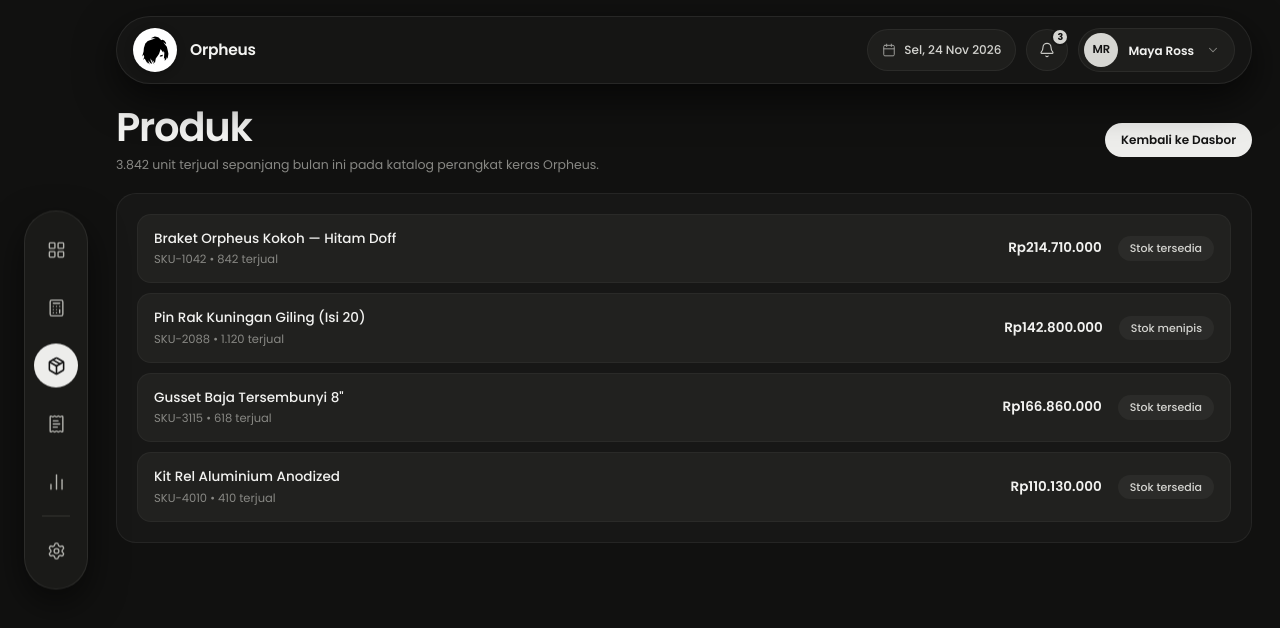
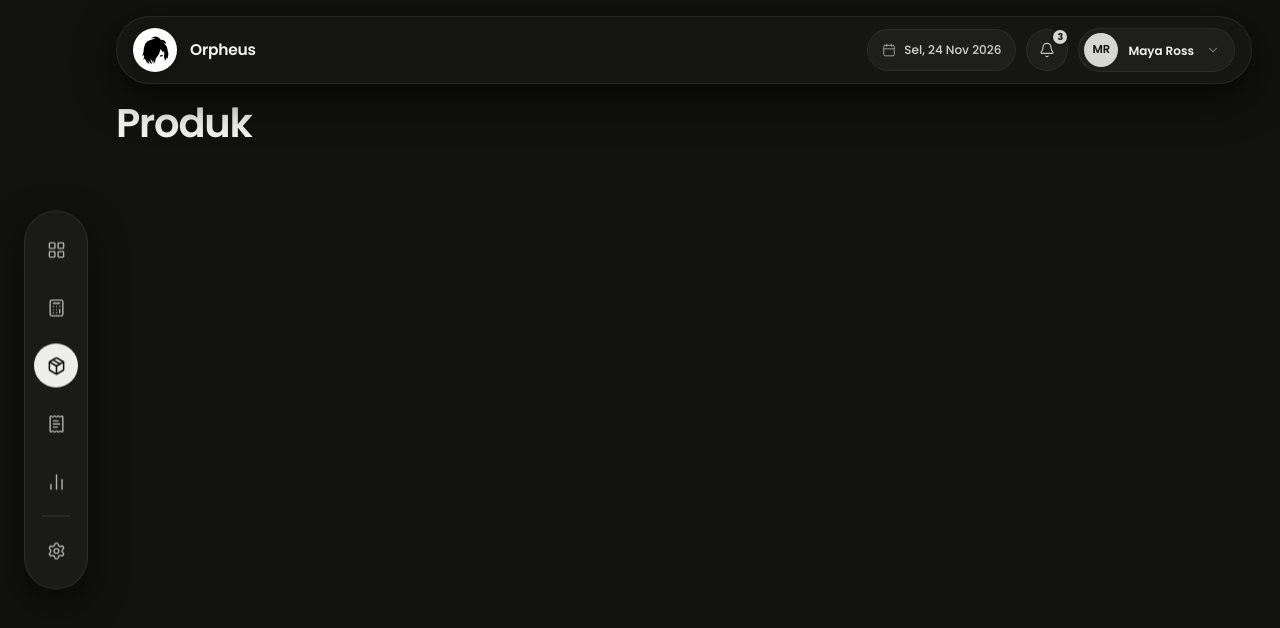
Before and after one commit to AdnyanaNVR/Orpheus, a React (Vite) app: page / in a window 1280 px wide. Both pictures are taken after a click on the button 56 px from the left and 365 px from the top of the page. Shown: the top 628 px of the page. Built offline with nearby package versions, Linux system fonts and the light colour scheme.

Commit message:
feat: implement dedicated ProdukView component
Migrate product management out of SecondaryView to a standalone component for better scalability and navigation handling.

```diff
--- a/src/App.tsx
+++ b/src/App.tsx
@@ -14,6 +14,7 @@ import { RevenueChartCard } from './components/RevenueChartCard';
 import { VisitsByTimeCard } from './components/VisitsByTimeCard';
 import { TotalVisitsCard } from './components/TotalVisitsCard';
 import { KasirView } from './components/KasirView';
+import { ProdukView } from './components/ProdukView';
 import { SecondaryView } from './components/SecondaryView';
 
 const PERIOD_FILTERS: PeriodFilter[] = ['Hari Ini', '7 Hari', '30 Hari'];
@@ -120,6 +121,8 @@ export default function App() {
           </main>
         ) : activeTab === 'Kasir' ? (
           <KasirView />
+        ) : activeTab === 'Produk' ? (
+          <ProdukView />
         ) : (
           <SecondaryView
             tab={activeTab}
--- /dev/null
+++ b/src/components/ProdukView.tsx
@@ -0,0 +1,13 @@
+import React from 'react';
+
+export const ProdukView: React.FC = () => {
+  return (
+    <main>
+      <div className="flex items-center justify-between">
+        <h1 className="text-[40px] font-semibold text-[#f3f3f1] tracking-[-0.03em] leading-[1.05]">
+          Produk
+        </h1>
+      </div>
+    </main>
+  );
+};
--- a/src/components/SecondaryView.tsx
+++ b/src/components/SecondaryView.tsx
@@ -2,23 +2,14 @@ import React from 'react';
 import { NavTab } from '../data/dashboardData';
 
 interface SecondaryViewProps {
-  tab: Exclude<NavTab, 'Dasbor' | 'Kasir'>;
+  tab: Exclude<NavTab, 'Dasbor' | 'Kasir' | 'Produk'>;
   onBackToDashboard: () => void;
 }
 
 const VIEW_CONTENT: Record<
-  Exclude<NavTab, 'Dasbor' | 'Kasir'>,
+  Exclude<NavTab, 'Dasbor' | 'Kasir' | 'Produk'>,
   { subtitle: string; rows: { col1: string; col2: string; col3: string; badge: string }[] }
 > = {
-  Produk: {
-    subtitle: '3.842 unit terjual sepanjang bulan ini pada katalog perangkat keras Orpheus.',
-    rows: [
-      { col1: 'Braket Orpheus Kokoh — Hitam Doff', col2: 'SKU-1042 • 842 terjual', col3: 'Rp214.710.000', badge: 'Stok tersedia' },
-      { col1: 'Pin Rak Kuningan Giling (Isi 20)', col2: 'SKU-2088 • 1.120 terjual', col3: 'Rp142.800.000', badge: 'Stok menipis' },
-      { col1: 'Gusset Baja Tersembunyi 8"', col2: 'SKU-3115 • 618 terjual', col3: 'Rp166.860.000', badge: 'Stok tersedia' },
-      { col1: 'Kit Rel Aluminium Anodized', col2: 'SKU-4010 • 410 terjual', col3: 'Rp110.130.000', badge: 'Stok tersedia' },
-    ],
-  },
   Transaksi: {
     subtitle: 'Riwayat transaksi terbaru di seluruh terminal kasir Orpheus.',
     rows: [
```
